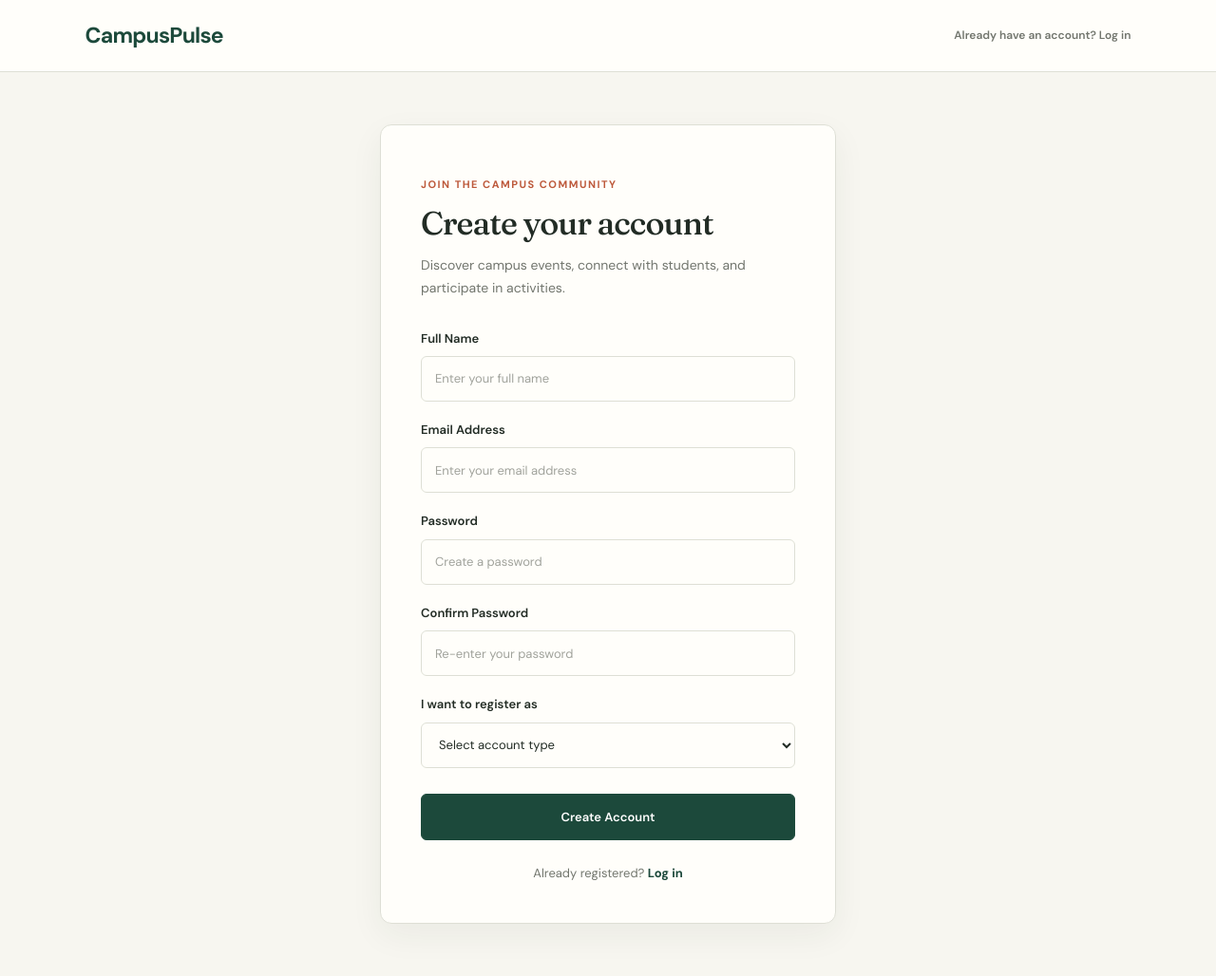
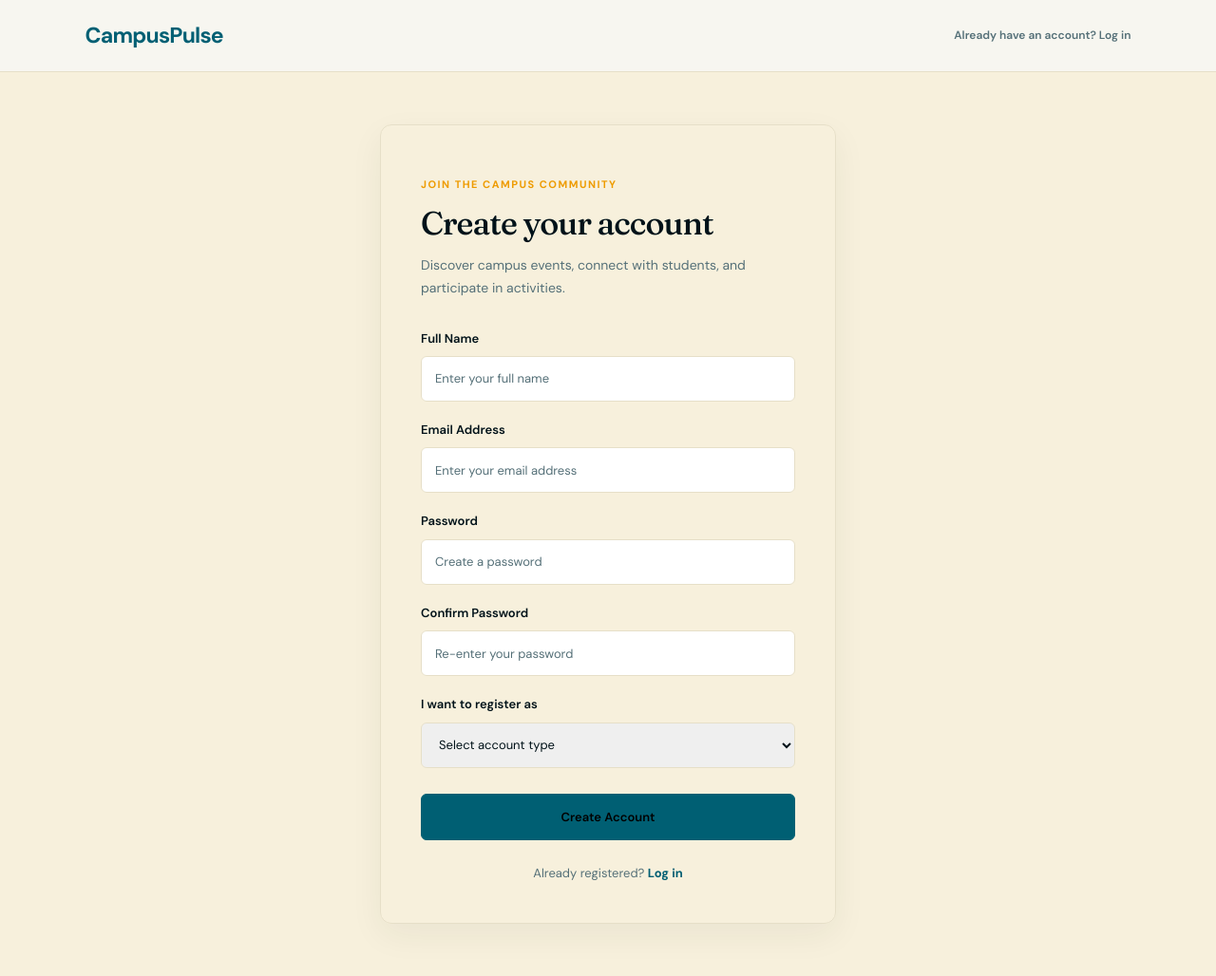
Before and after one commit to SayanPal-Adi/CampusPulse, a Flask app: page /register in a window 1280 px wide. Shown: the whole page at 95% size. Run offline with Flask 3, Linux system fonts and the light colour scheme; parts of the project's set-up code (start-up, migrations or seed data) failed here and were passed over.

Commit message:
Refactor registration page styles: update color variables for improved visual consistency

```diff
--- a/campuspulse/static/css/register.css
+++ b/campuspulse/static/css/register.css
@@ -10,14 +10,14 @@
     display: flex;
     align-items: center;
     justify-content: space-between;
-    background: #fffefa;
-    border-bottom: 1px solid #dedfd5;
+    background: #fffdf7df7;
+    border-bottom: 1px solid #e6dfc8;
 
     animation: cp-fade-down 0.65s ease both;
 }
 
 .register-logo {
-    color: #1c493b;
+    color: #005f73;
     font-size: 23px;
     font-weight: 700;
     text-decoration: none;
@@ -26,7 +26,7 @@
 }
 
 .register-logo:hover {
-    color: #bd593b;
+    color: #ee9b00;
 }
 
 .register-container {
@@ -35,15 +35,15 @@
     display: flex;
     justify-content: center;
     align-items: center;
-    background: #f7f6f0;
+    background: #f7f0dc;
 }
 
 .register-card {
     width: 100%;
     max-width: 480px;
     padding: 42px;
-    background: #fffefa;
-    border: 1px solid #dedfd5;
+    background: #fffdf7df7;
+    border: 1px solid #e6dfc8;
     border-radius: 12px;
     box-shadow: 0 12px 35px rgba(34, 44, 37, 0.06);
 
@@ -57,7 +57,7 @@
 
 .register-eyebrow {
     margin-bottom: 12px;
-    color: #bd593b;
+    color: #ee9b00;
     font-size: 11px;
     font-weight: 700;
     letter-spacing: 1.5px;
@@ -65,7 +65,7 @@
 
 .register-heading h1 {
     margin: 0 0 12px;
-    color: #222c25;
+    color: #001219;
     font-family: "Fraunces", Georgia, serif;
     font-size: 34px;
     font-weight: 500;
@@ -75,7 +75,7 @@
 
 .register-heading > p:last-child {
     margin: 0;
-    color: #72766e;
+    color: #557078;
     font-size: 14px;
     line-height: 1.7;
 }
@@ -96,7 +96,7 @@
 .form-group label {
     display: block;
     margin-bottom: 8px;
-    color: #222c25;
+    color: #001219;
     font-size: 13px;
     font-weight: 600;
 }
@@ -106,9 +106,9 @@
     width: 100%;
     min-height: 48px;
     padding: 0 14px;
-    color: #222c25;
-    background: #fffefa;
-    border: 1px solid #dedfd5;
+    color: #001219;
+    background: #fffdf7df7;
+    border: 1px solid #e6dfc8;
     border-radius: 6px;
     outline: none;
     font-family: inherit;
@@ -122,7 +122,7 @@
 }
 
 .form-group input::placeholder {
-    color: #a1a39c;
+    color: #557078;
 }
 
 .form-group input:hover,
@@ -132,8 +132,8 @@
 
 .form-group input:focus,
 .form-group select:focus {
-    border-color: #1c493b;
-    background: #ffffff;
+    border-color: #005f73;
+    background: #fffdf7df7;
     box-shadow: 0 0 0 3px rgba(28, 73, 59, 0.09);
 }
 
@@ -147,9 +147,9 @@
     width: 100%;
     min-height: 49px;
     margin-top: 8px;
-    color: #ffffff;
-    background: #1c493b;
-    border: 1px solid #1c493b;
+    color: #fffdf7df7;
+    background: #005f73;
+    border: 1px solid #005f73;
     border-radius: 6px;
     font-family: inherit;
     font-size: 13px;
@@ -163,7 +163,7 @@
 }
 
 .register-submit:hover {
-    background: #173b31;
+    background: #001219;
     transform: translateY(-2px);
     box-shadow: 0 7px 16px rgba(28, 73, 59, 0.15);
 }
@@ -183,13 +183,13 @@
 
 .register-login {
     margin: 24px 0 0;
-    color: #72766e;
+    color: #557078;
     font-size: 13px;
     text-align: center;
 }
 
 .register-login a {
-    color: #1c493b;
+    color: #005f73;
     font-weight: 700;
     text-decoration: none;
     transition: color 0.2s ease;
@@ -197,13 +197,13 @@
 
 .register-login a:hover,
 .login-link:hover {
-    color: #bd593b;
+    color: #ee9b00;
 }
 
 /* Header login link */
 
 .register-header .login-link {
-    color: #72766e;
+    color: #557078;
     font-size: 12px;
     text-decoration: none;
     transition: color 0.2s ease;
```
